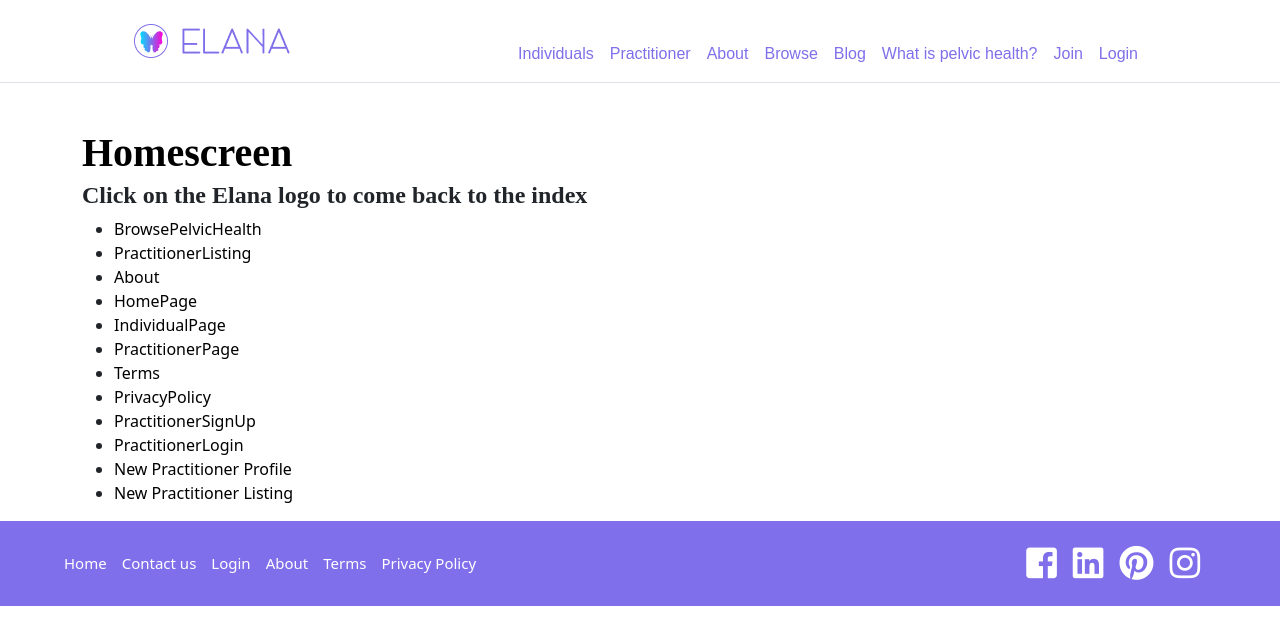
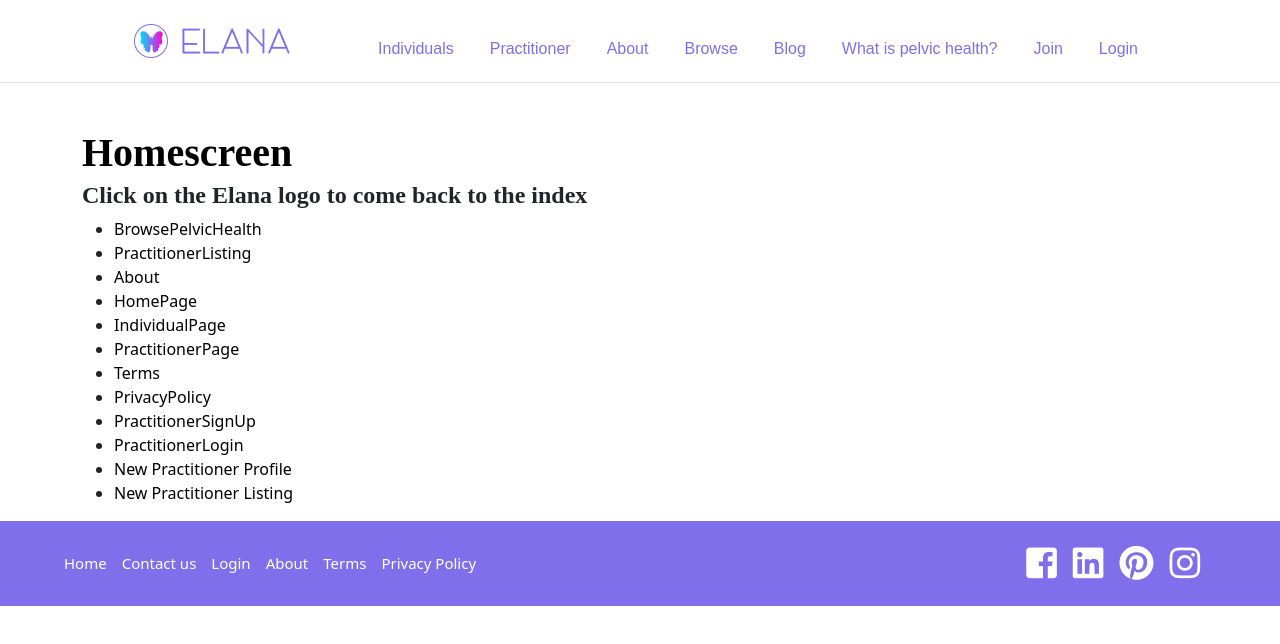
Before and after one commit to MVP-Marketplace/elana-new, a React (Create React App) app in the folder frontend/: page /homeScreen in a window 1280 px wide. Shown: the top 644 px of the page. Built offline with nearby package versions, Linux system fonts and the light colour scheme; a web font is replaced by a local one.

Commit message:
more navbar responsive

```diff
--- a/frontend/src/components/Navbar.jsx
+++ b/frontend/src/components/Navbar.jsx
@@ -61,7 +61,7 @@ export const Navbar = () => {
           <MDBNavbarNav right fullWidth={false} >
             <MDBNavbarItem>
               <MDBNavbarLink>
-                <Link to="/IndividualPage" className="link link-responsive">
+                <Link to="/IndividualPage" className="link fix">
                   <div className="responsive-grey">
                   <p onClick={() => setShowNav(!showNav)} className="m-0">Individuals</p>
                   <img src={arrow} className="icon-responsive"></img>
@@ -70,8 +70,8 @@ export const Navbar = () => {
               </MDBNavbarLink>
             </MDBNavbarItem>
             <MDBNavbarItem>
-              <MDBNavbarLink>
-                <Link to="/PractitionerPage" className="link">
+              <MDBNavbarLink className="">
+                <Link to="/PractitionerPage" className="link fix">
                 <div className="responsive-grey">
                   <p onClick={() => setShowNav(!showNav)} className="m-0">Practitioner</p>
                   <img src={arrow} className="icon-responsive"></img>
@@ -81,7 +81,7 @@ export const Navbar = () => {
             </MDBNavbarItem>
             <MDBNavbarItem>
               <MDBNavbarLink>
-                <Link to="/about" className="link">
+                <Link to="/about" className="link fix">
                 <div className="responsive-grey">
                   <p onClick={() => setShowNav(!showNav)} className="m-0">About</p>
                   <img src={arrow} className="icon-responsive"></img>
@@ -91,7 +91,7 @@ export const Navbar = () => {
             </MDBNavbarItem>
             <MDBNavbarItem>
               <MDBNavbarLink>
-                <Link to="/choosingACategory" className="link">
+                <Link to="/choosingACategory" className="link fix">
                 <div className="responsive-grey">
                   <p onClick={() => setShowNav(!showNav)} className="m-0">Browse</p>
                   <img src={arrow} className="icon-responsive"></img>
@@ -103,7 +103,7 @@ export const Navbar = () => {
               <MDBNavbarLink>
               <div className="responsive-grey margin-top-responsive ">
                 <a
-                  className="link2"
+                  className="link2 d-flex align-items-center"
                   href="https://www.elana.health/blog"
                   target="_blank"
                   rel="noreferrer"
@@ -119,7 +119,7 @@ export const Navbar = () => {
               <MDBNavbarLink>
               <div className="responsive-grey margin-top-responsive">
                 <a
-                  className="link2"
+                  className="link2 d-flex align-items-center"
                   href="https://www.elana.health/post/what-is-pelvic-wellness-and-why-does-it-matter"
                   target="_blank"
                   rel="noreferrer"
@@ -132,7 +132,7 @@ export const Navbar = () => {
             </MDBNavbarItem>
             <MDBNavbarItem>
               <MDBNavbarLink>
-                <Link to="/practitionerSignUp" className="link">
+                <Link to="/practitionerSignUp" className="link fix">
                 <div className="responsive-grey">
                   <p onClick={() => setShowNav(!showNav)} className="m-0">Join</p>
                   <img src={arrow} className="icon-responsive"></img>
@@ -142,7 +142,7 @@ export const Navbar = () => {
             </MDBNavbarItem>
             <MDBNavbarItem className="last-nav-item">
               <MDBNavbarLink>
-                <Link to="/practitionerLogin" className="link">
+                <Link to="/practitionerLogin" className="link fix">
                 <div className="responsive-grey">
                 {user ? <p onClick={() => {
                     setShowNav(!showNav);
--- a/frontend/src/index.css
+++ b/frontend/src/index.css
@@ -212,6 +212,11 @@ height: 217px; */
   margin-bottom: 20px;
   padding-top: 20px;
 } */
+
+.fix{
+  display: flex;
+  align-items: center;
+}
 .navWrapper {
   padding: 10px;
 
@@ -219,6 +224,10 @@ height: 217px; */
 @media (max-width: 600px) {
   .navWrapper {
   padding: 40px;
+  }
+  .fix{
+    display: block;
+
   }
 }
 
@@ -485,6 +494,7 @@ span {
   justify-content: space-between;
   align-items: center;
   border: solid 1px #252A2E;
+
 }
 .icon-responsive{
   display: block;
```
